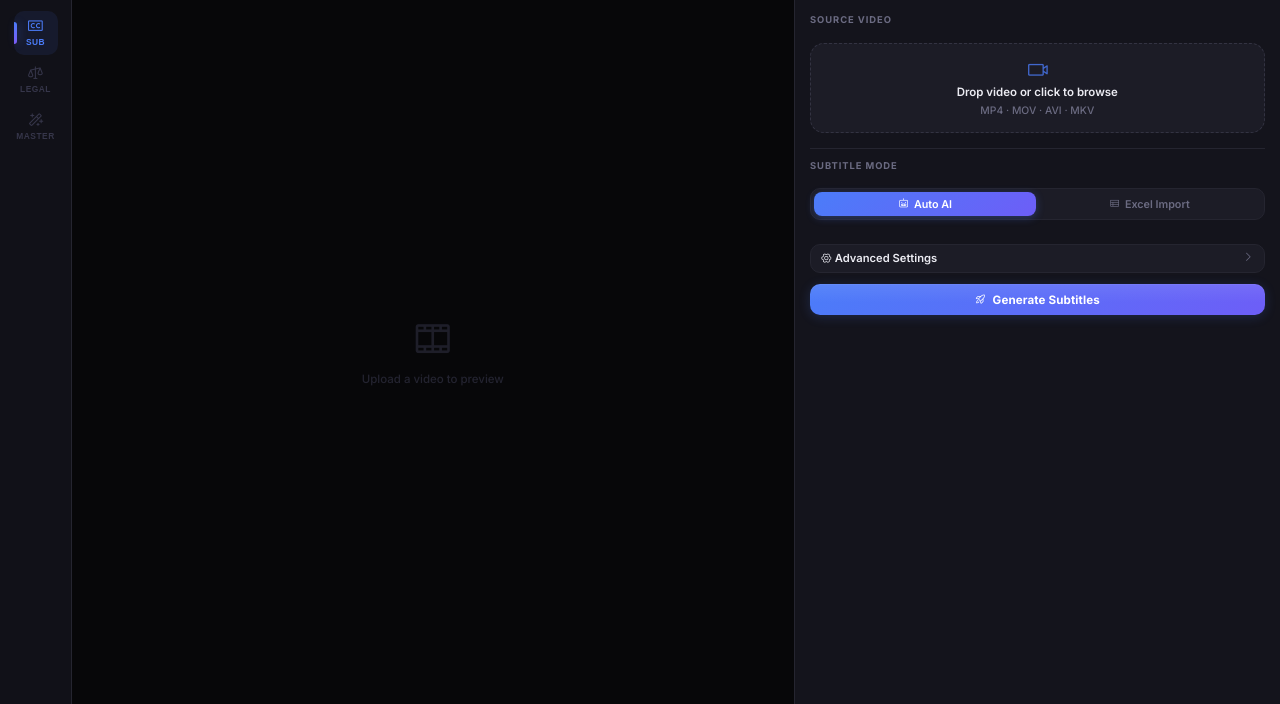
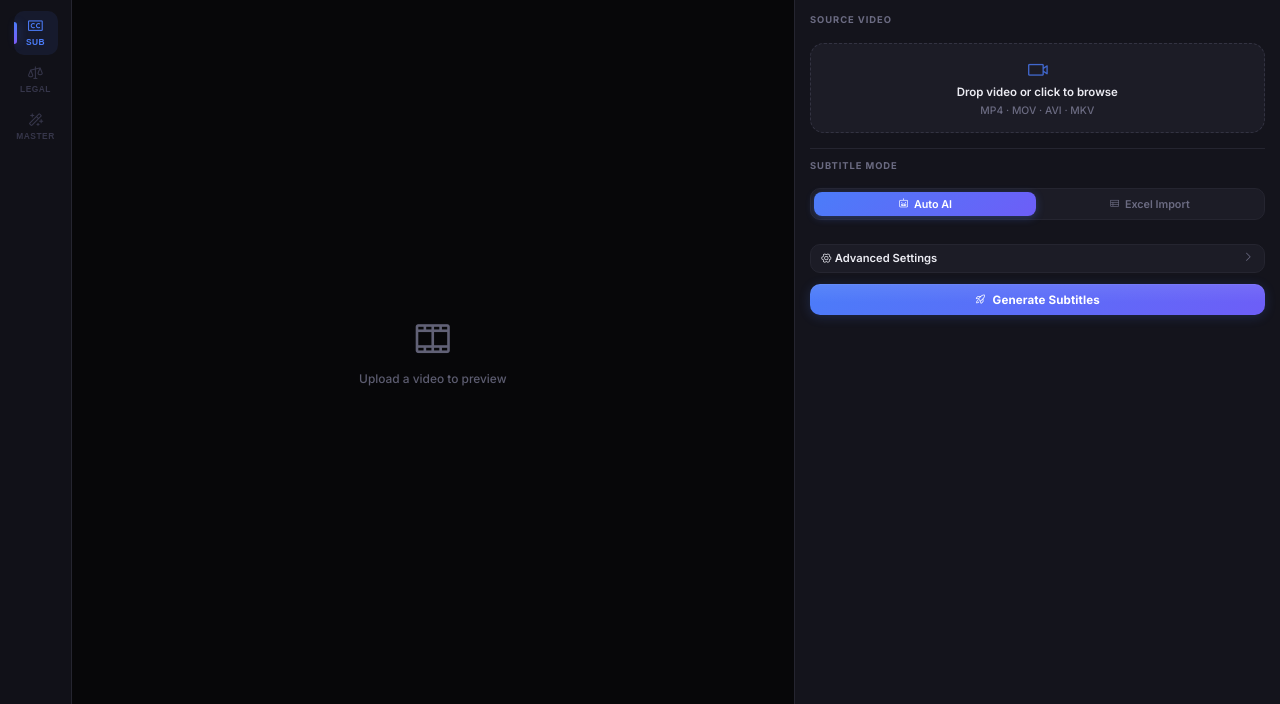
Before and after one commit to 22012003Hau123/Video_maker, a FastAPI app: page / in a window 1280 px wide. Shown: the part 49-753 px from the top of the page. Run offline with FastAPI, Linux system fonts and the light colour scheme; some libraries are stand-ins or nearby versions.

Commit message:
fix(ui): increase preview placeholder visibility

```diff
--- a/static/css/main.css
+++ b/static/css/main.css
@@ -212,12 +212,12 @@ html, body {
     flex-direction: column;
     align-items: center;
     gap: 0.85rem;
-    color: var(--text-dim);
+    color: var(--text-muted);
     pointer-events: none;
     user-select: none;
 }
-.preview-placeholder i { font-size: 3rem; opacity: 0.5; }
-.preview-placeholder p { font-size: 0.82rem; font-weight: 500; opacity: 0.6; }
+.preview-placeholder i { font-size: 3rem; opacity: 0.9; }
+.preview-placeholder p { font-size: 0.85rem; font-weight: 500; opacity: 0.85; }
 
 /* ── CONTROLS PANEL ──────────────────────────────────────── */
 .controls {
--- a/templates/index.html
+++ b/templates/index.html
@@ -9,7 +9,7 @@
 <link href="https://fonts.googleapis.com/css2?family=Inter:wght@400;500;600;700&display=swap" rel="stylesheet">
 <link rel="stylesheet" href="https://unpkg.com/@phosphor-icons/web@2.1.1/src/regular/style.css">
 <link rel="stylesheet" href="https://unpkg.com/@phosphor-icons/web@2.1.1/src/fill/style.css">
-<link rel="stylesheet" href="/static/css/main.css?v=9">
+<link rel="stylesheet" href="/static/css/main.css?v=10">
 </head>
 <body>
 
```
